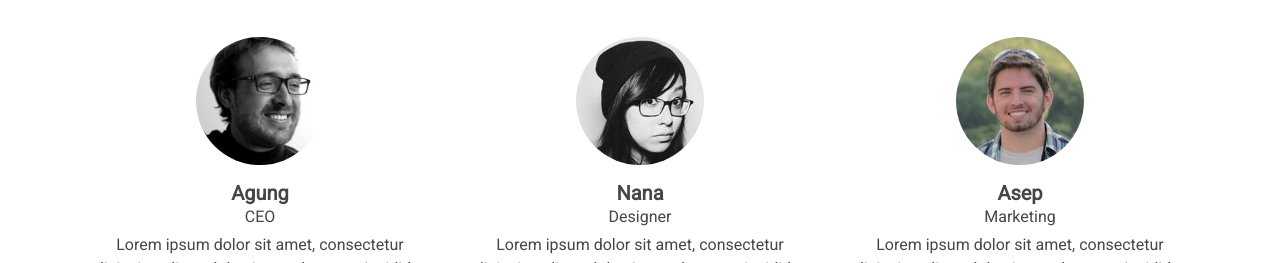
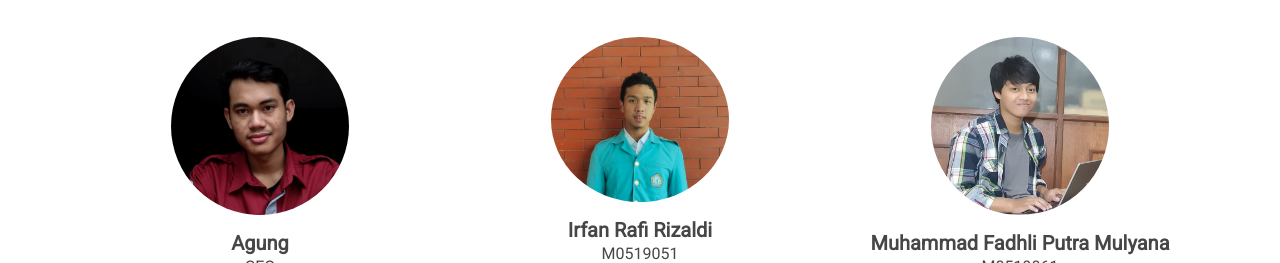
Before and after one commit to fadhlimulyana20/tugas_pemweb_1, a plain HTML site: page about.html in a window 1280 px wide. Shown: the part 689-952 px from the top of the page. Drawn offline with nearby package versions, Linux system fonts and the light colour scheme.

Commit message:
Menambahkan foto anggota kelompok

```diff
--- a/about.html
+++ b/about.html
@@ -69,21 +69,21 @@
           <h3 class="text-center mb-4 fw-bold">Tim Kami</h3>
           <div class="row">
             <div class="col-md-4 text-center hover-shadow py-3 rounded">
-              <img class="img-fluid rounded-circle mb-3" src="./img/profile/34.jpg" alt="photo_1" />
+              <img class="w-50 rounded-circle mb-3" src="./img/profile/ferri.jpg" alt="photo_1" />
               <h5 class="mb-0 fw-medium">Agung</h5>
               <p class="fs-6 fw-light mb-1">CEO</p>
               <p>Lorem ipsum dolor sit amet, consectetur adipiscing elit, sed do eiusmod tempor incididunt ut labore et dolore magna aliqua.</p>
             </div>
             <div class="col-md-4 text-center hover-shadow py-3 rounded">
-              <img class="img-fluid rounded-circle mb-3" src="./img/profile/50.jpg" alt="photo_2" />
-              <h5 class="mb-0 fw-medium">Nana</h5>
-              <p class="fs-6 fw-light mb-1">Designer</p>
+              <img class="w-50 rounded-circle mb-3" src="./img/profile/irfan.jpg" alt="photo_2" />
+              <h5 class="mb-0 fw-medium">Irfan Rafi Rizaldi</h5>
+              <p class="fs-6 fw-light mb-1">M0519051</p>
               <p>Lorem ipsum dolor sit amet, consectetur adipiscing elit, sed do eiusmod tempor incididunt ut labore et dolore magna aliqua.</p>
             </div>
             <div class="col-md-4 text-center hover-shadow py-3 rounded">
-              <img class="img-fluid rounded-circle mb-3" src="./img/profile/22.jpg" alt="photo_3" />
-              <h5 class="mb-0 fw-medium">Asep</h5>
-              <p class="fs-6 fw-light mb-1">Marketing</p>
+              <img class="w-50 rounded-circle mb-3" src="./img/profile/fadhli.jpg" alt="photo_3" />
+              <h5 class="mb-0 fw-medium">Muhammad Fadhli Putra Mulyana</h5>
+              <p class="fs-6 fw-light mb-1">M0519061</p>
               <p>Lorem ipsum dolor sit amet, consectetur adipiscing elit, sed do eiusmod tempor incididunt ut labore et dolore magna aliqua.</p>
             </div>
           </div>
@@ -92,7 +92,7 @@
         <div class="py-5">
           <h3 class="fw-bold text-center mb-4">Visi dan Misi</h3>
           <div class="row">
-            <div class="col-lg-6">
+            <div class="col-lg-6 mb-3">
               <div class="shadow border rounded p-4">
                 <h5 class="fw-medium">Visi Kami</h5>
                 <div class="mt-0">
@@ -100,7 +100,7 @@
                 </div>
               </div>
             </div>
-            <div class="col-lg-6">
+            <div class="col-lg-6 mb-3">
               <div class="shadow border rounded p-4">
                 <h5 class="fw-medium">Misi Kami</h5>
                 <div class="mt-0">
```
Also changed, not shown: img/profile/fadhli.jpg (added), img/profile/ferri.jpg (added), img/profile/irfan.jpg (added).
